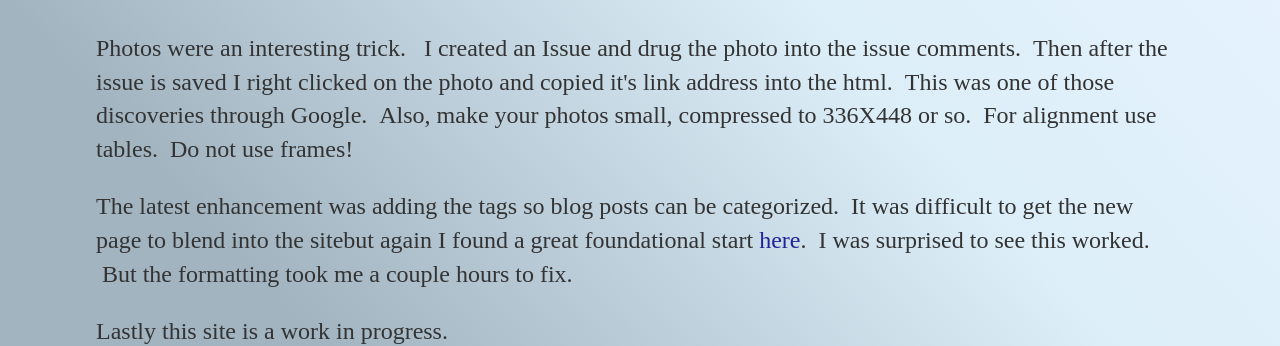
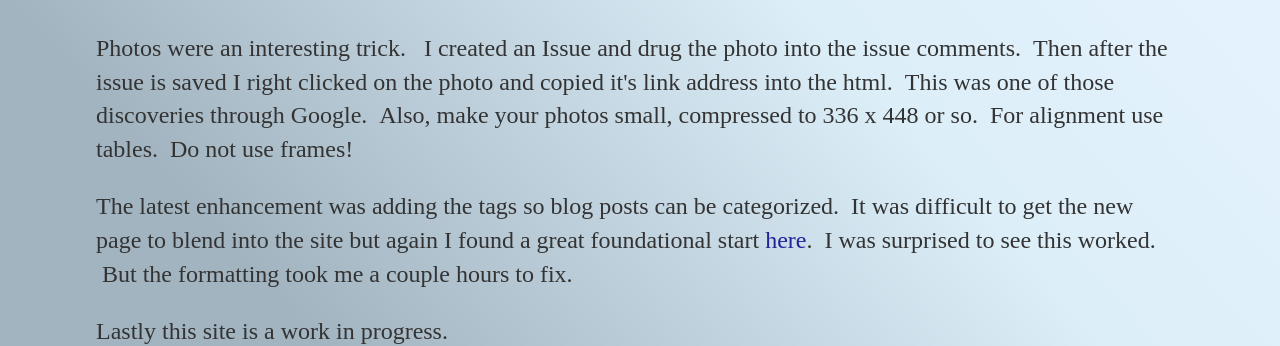
Before and after one commit to mo4dawg/mo4dawg.github.io, a Jekyll site: the page built from theSite/index.html, in a window 1280 px wide. Shown: the part 647-993 px from the top of the page. Built offline with Jekyll 4.4.1, drawn with Linux system fonts in a browser that asks for light colours.

Commit message:
Update index.html

```diff
--- a/theSite/index.html
+++ b/theSite/index.html
@@ -3,7 +3,6 @@ layout: default
 title: About this Website
 ---
 <div class="blurb">
-
   <h2>About kevinjconnell.com</h2>
   <div>
     <ul>
@@ -17,16 +16,8 @@ title: About this Website
   <p>To get started is free, just go to github.com and sign-up and you will end up with a site called <i>username</i>.github.io.&nbsp;  My next step was to go to Go Daddy and buy my own site.  &nbsp;See my blog dated May 24.  &nbsp;From there I was able to redirect my new site name, kevinjconnell.com to the GitHub site where it is hosted.</p>
   <p>You can download for free a GitHub app but I found it easiest to do all my work directly on the site. &nbsp; There are a couple tutorials to show you how the tool works.  &nbsp;Remember Git is basically a code repository so it is check out, edit and then commit.  &nbsp;For complex changes you can use a branch but I just went for it on the main branch.</p>
   <p>I used Google a lot and I used <a href="http://www.w3schools.com/">www.w3schools.com </a> because web development has grown up since I last played with it.</p>
-  <p>Photos were an interesting trick. &nbsp; I created an Issue and drug the photo into the issue comments.  &nbsp;Then after the issue is saved I right clicked on the photo and copied it's link address into the html.  &nbsp;This was one of those discoveries through Google.  &nbsp;Also, make your photos small, compressed to 336X448 or so.  &nbsp;For alignment use tables.  &nbsp;Do not use frames!</p>
-  <p>The latest enhancement was adding the tags so blog posts can be categorized.  &nbsp;It was difficult to get the new page to blend into the sitebut again I found a great foundational start <a href="https://blog.meinside.pe.kr/Adding-tag-cloud-and-archives-page-to-Jekyll/">here</a>.  &nbsp;I was surprised to see this worked.  &nbsp;But the formatting took me a couple hours to fix.</p>
+  <p>Photos were an interesting trick. &nbsp; I created an Issue and drug the photo into the issue comments.  &nbsp;Then after the issue is saved I right clicked on the photo and copied it's link address into the html.  &nbsp;This was one of those discoveries through Google.  &nbsp;Also, make your photos small, compressed to 336 x 448 or so.  &nbsp;For alignment use tables.  &nbsp;Do not use frames!</p>
+  <p>The latest enhancement was adding the tags so blog posts can be categorized.  &nbsp;It was difficult to get the new page to blend into the site but again I found a great foundational start <a href="https://blog.meinside.pe.kr/Adding-tag-cloud-and-archives-page-to-Jekyll/">here</a>.  &nbsp;I was surprised to see this worked.  &nbsp;But the formatting took me a couple hours to fix.</p>
   <p>Lastly this site is a work in progress.</p>
   <p>Cheers!</p>
-
-
-
-
-
-
-
-
 </div>
```
Lines whose indentation alone changed are shown as unchanged.
